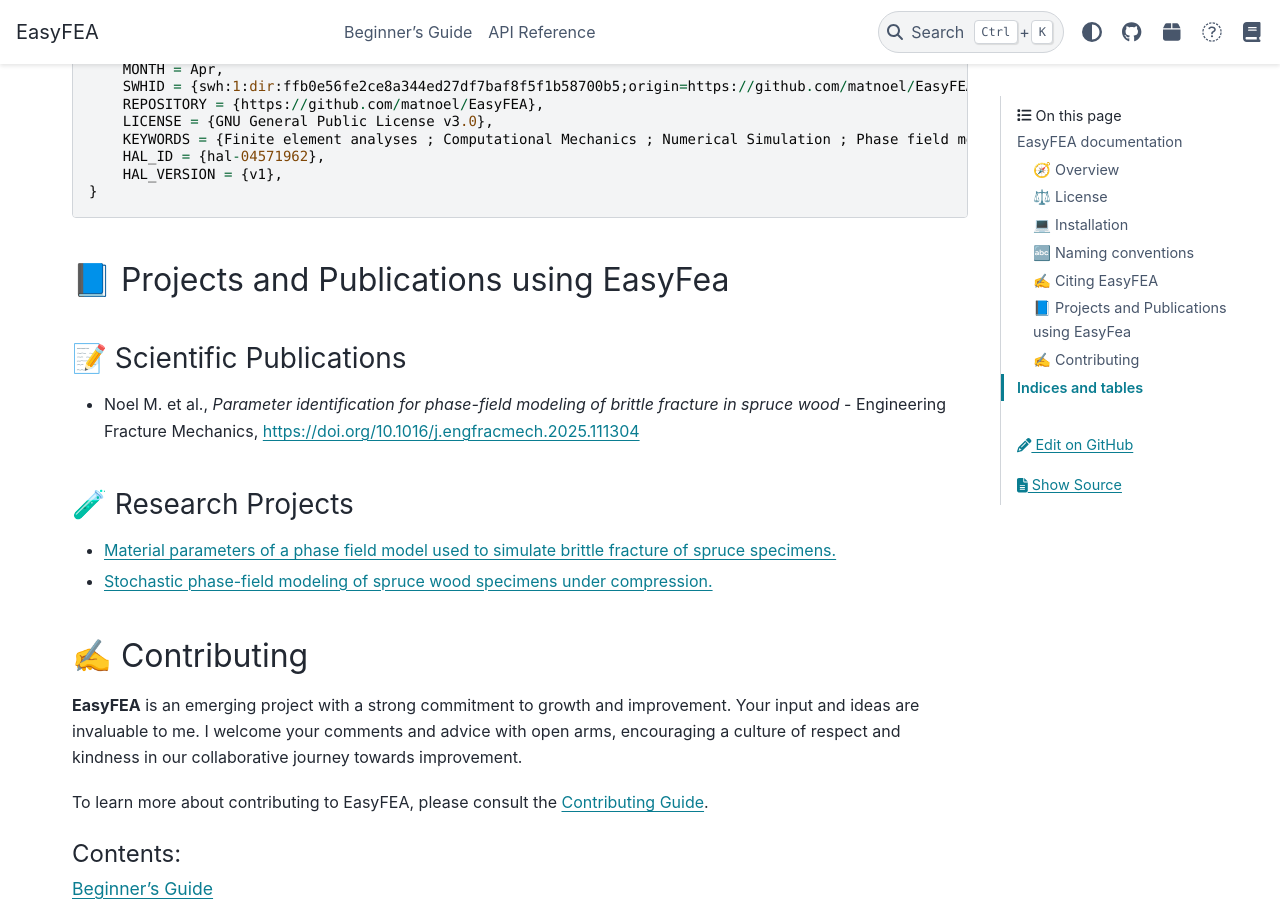
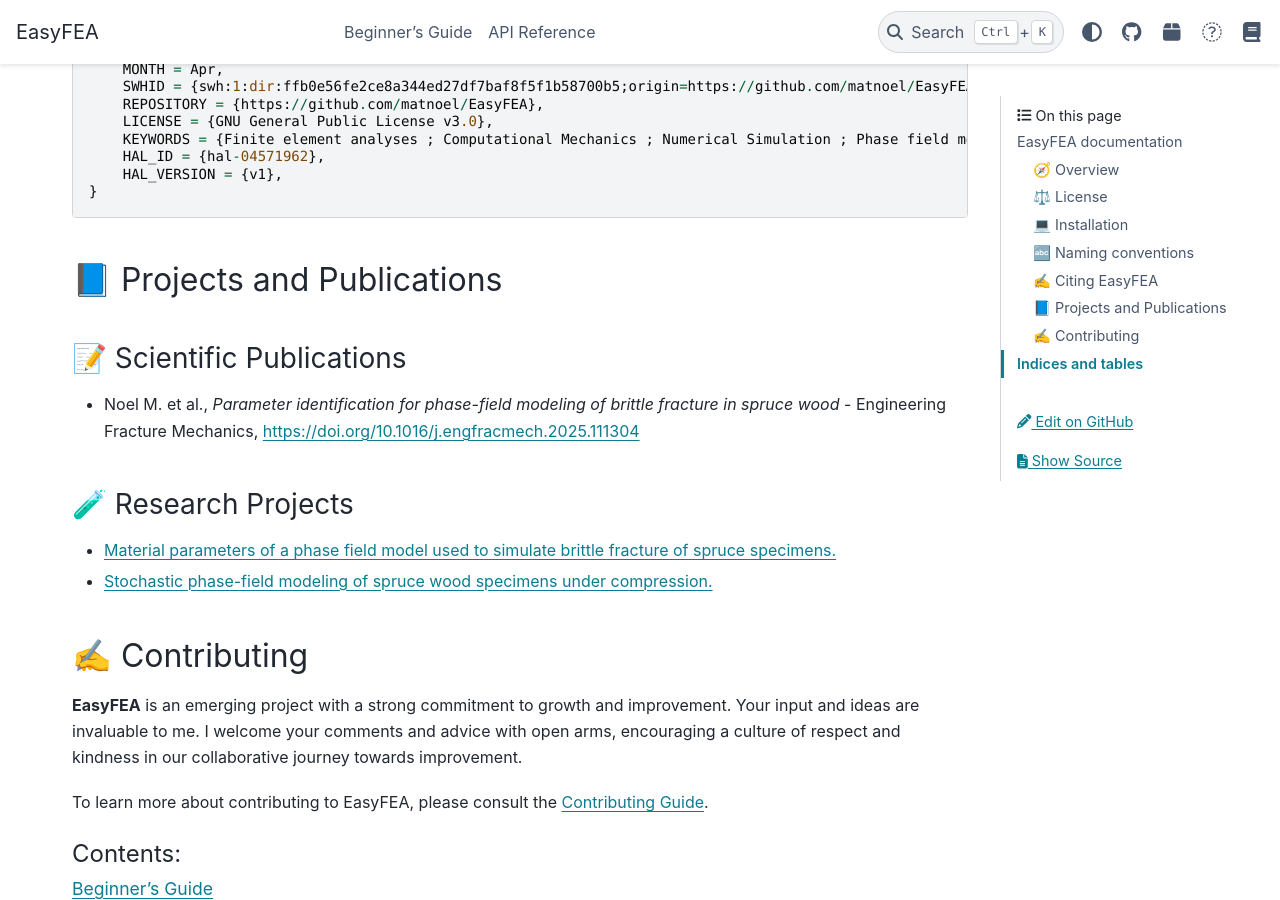
Before and after one commit to matnoel/EasyFEA, a Sphinx documentation site: the page built from docs/index.rst, in a window 1280 px wide and 900 px high, scrolled down 3564 px. Built offline with Sphinx 7.4.7 and the PyData theme 0.15.4, drawn with Linux system fonts in a browser that asks for light colours; pages that are not in the unit, such as notebooks, are missing from menus.

Commit message:
Update README.md and docs/index.rst

```diff
--- a/docs/index.rst
+++ b/docs/index.rst
@@ -123,8 +123,8 @@
         HAL_VERSION = {v1},
     }
 
-📘 Projects and Publications using EasyFea
-------------------------------------------
+📘 Projects and Publications
+----------------------------
 
 📝 Scientific Publications
 ^^^^^^^^^^^^^^^^^^^^^^^^^^
```
Also changed, not shown: README.md (+1 -1 lines).
